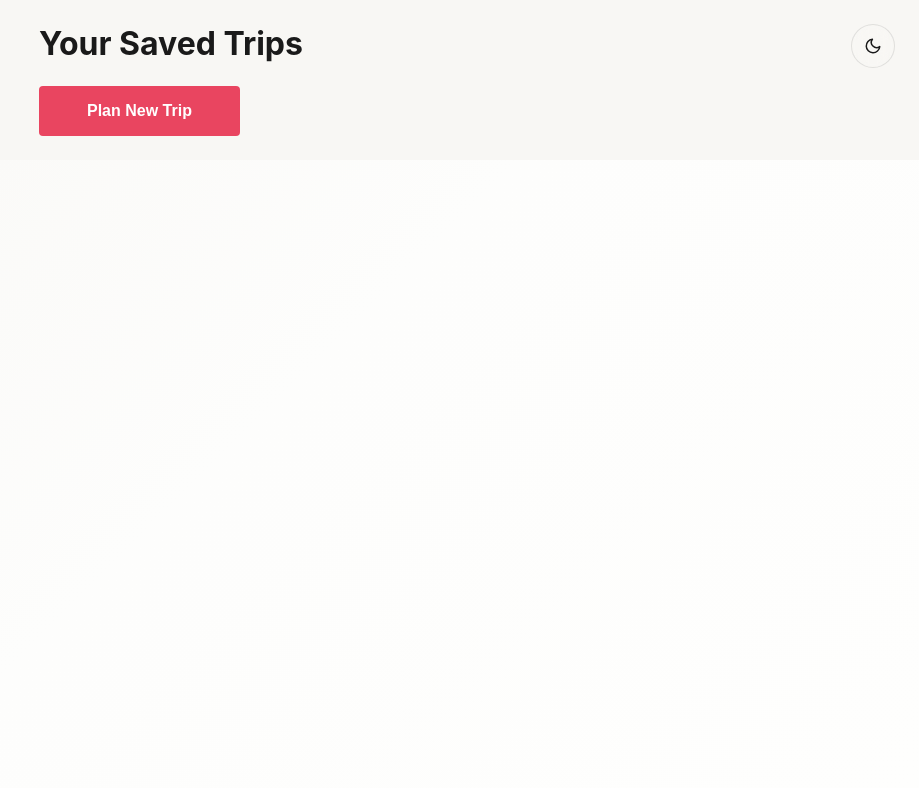
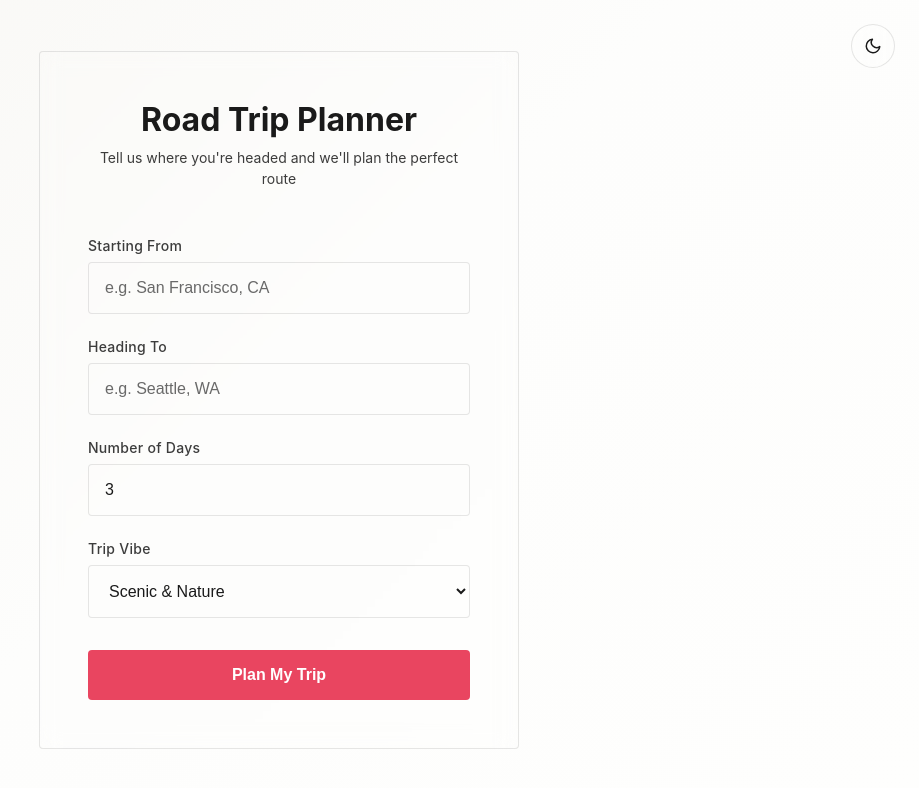
Before and after one commit to Knopkaivy/road-trip-planner, a Next.js app: page / in a window 1280 px wide. Shown: the top 788 px of the page, without its empty margins (361-1280 px from the left). Built offline with nearby package versions, Linux system fonts and the light colour scheme.

Commit message:
Update default home view to form

```diff
--- a/app/page.tsx
+++ b/app/page.tsx
@@ -12,7 +12,7 @@ type View = 'form' | 'saved'
 
 export default function Home() {
   const {itinerary, isLoading, isStreaming} = useTripStore()
-  const [view, setView] = useState<View>('saved')
+  const [view, setView] = useState<View>('form')
   const [hasSavedTrips, setHasSavedTrips] = useState(false)
   const [fromSaved, setFromSaved] = useState(false)
 
```
